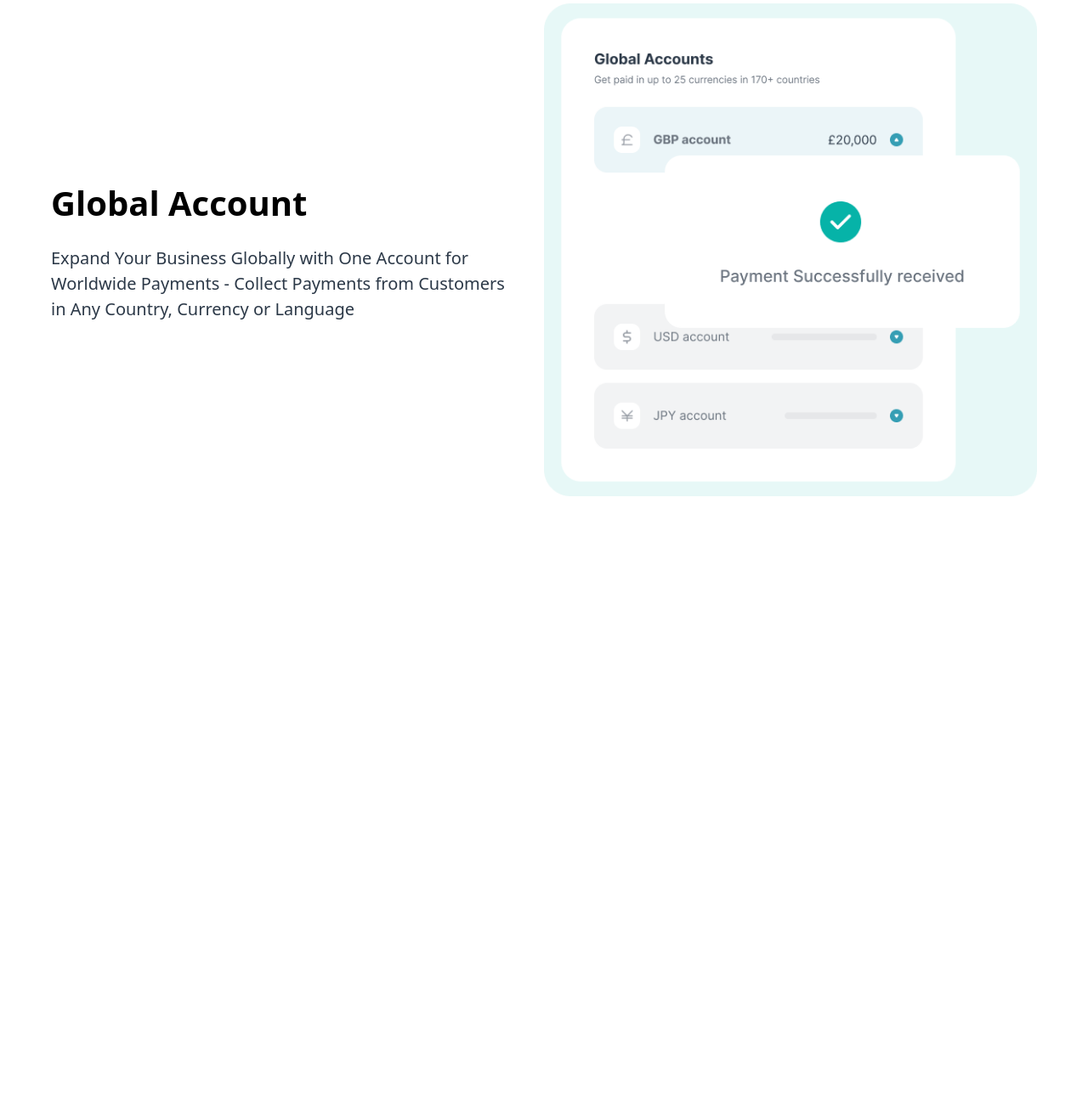
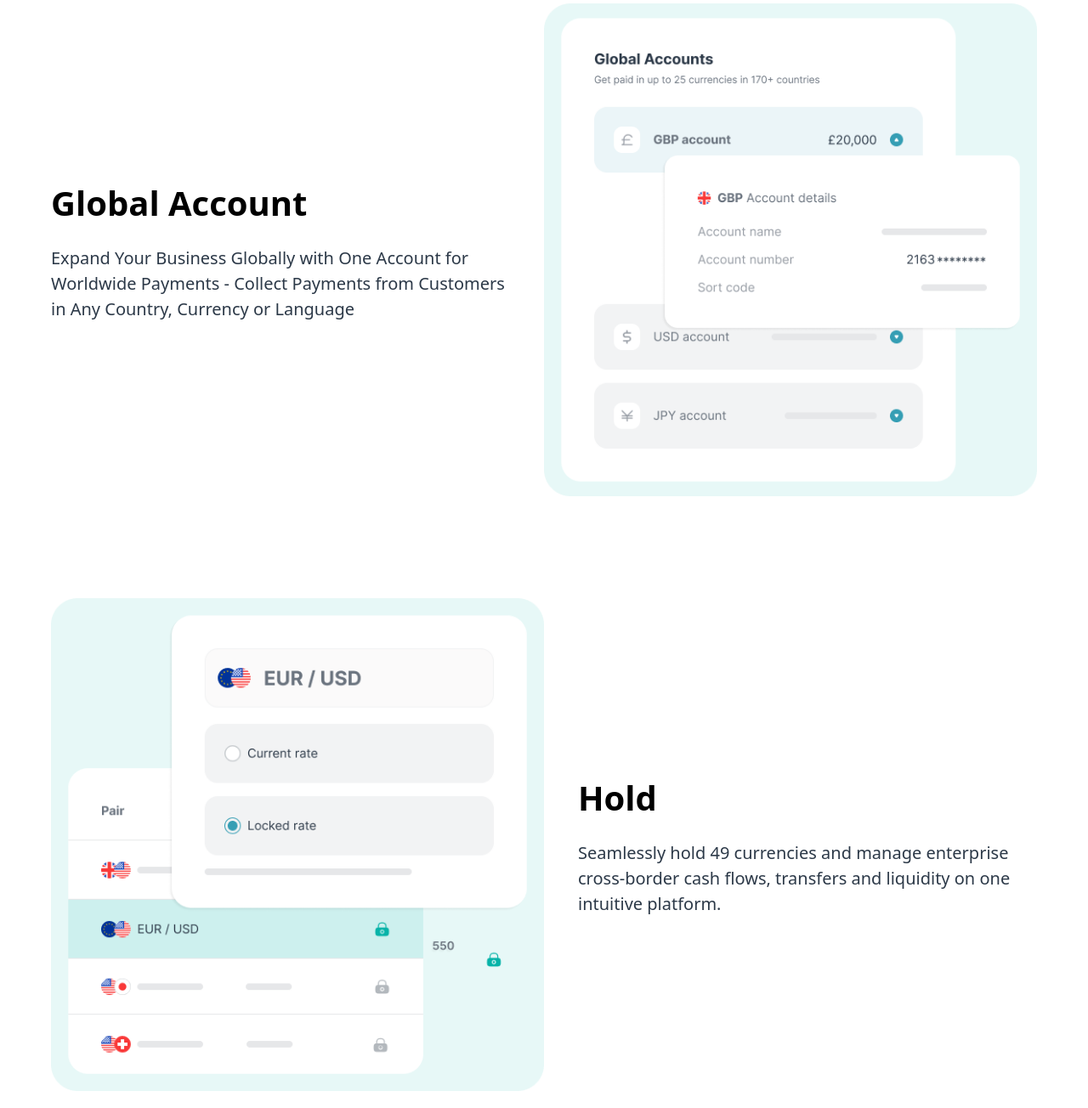
Before and after one commit to MuhammadRahmatulloev/Mondu, a website: page index.html in a window 1280 px wide. Shown: the part 2359-3663 px from the top of the page at 85% size. Before the commit the page ends 2963 px from the top, so only its background shows below. Drawn offline with Linux system fonts and the light colour scheme.

Commit message:
Hold-section created

```diff
--- a/index.html
+++ b/index.html
@@ -110,7 +110,14 @@
                 <h1 class="text-[30px] font-bold lg:text-[40px]">Global Account</h1>
                 <p class="text-[#2C3948] text-[16px] lg:text-[20px]">Expand Your Business Globally with One Account for Worldwide Payments - Collect Payments from Customers in Any Country, Currency or Language</p>
             </div>
-            <img class="lg:w-[50%]" src="./src/images/easy.png" alt="">
+            <img class="lg:w-[50%]" src="./src/images/easy2.png" alt="">
+        </section>
+        <section class="max-w-300 m-auto mt-20 flex flex-col p-5 gap-10 lg:flex-row-reverse lg:items-center">
+            <div class="flex flex-col gap-5">
+                <h1 class="text-[30px] font-bold lg:text-[40px]">Hold</h1>
+                <p class="text-[#2C3948] text-[16px] lg:text-[20px]">Seamlessly hold 49 currencies and manage enterprise cross-border cash flows, transfers and liquidity on one intuitive platform.</p>
+            </div>
+            <img class="lg:w-[50%]" src="./src/images/easy3.png" alt="">
         </section>
     </main>
 </body>
```
